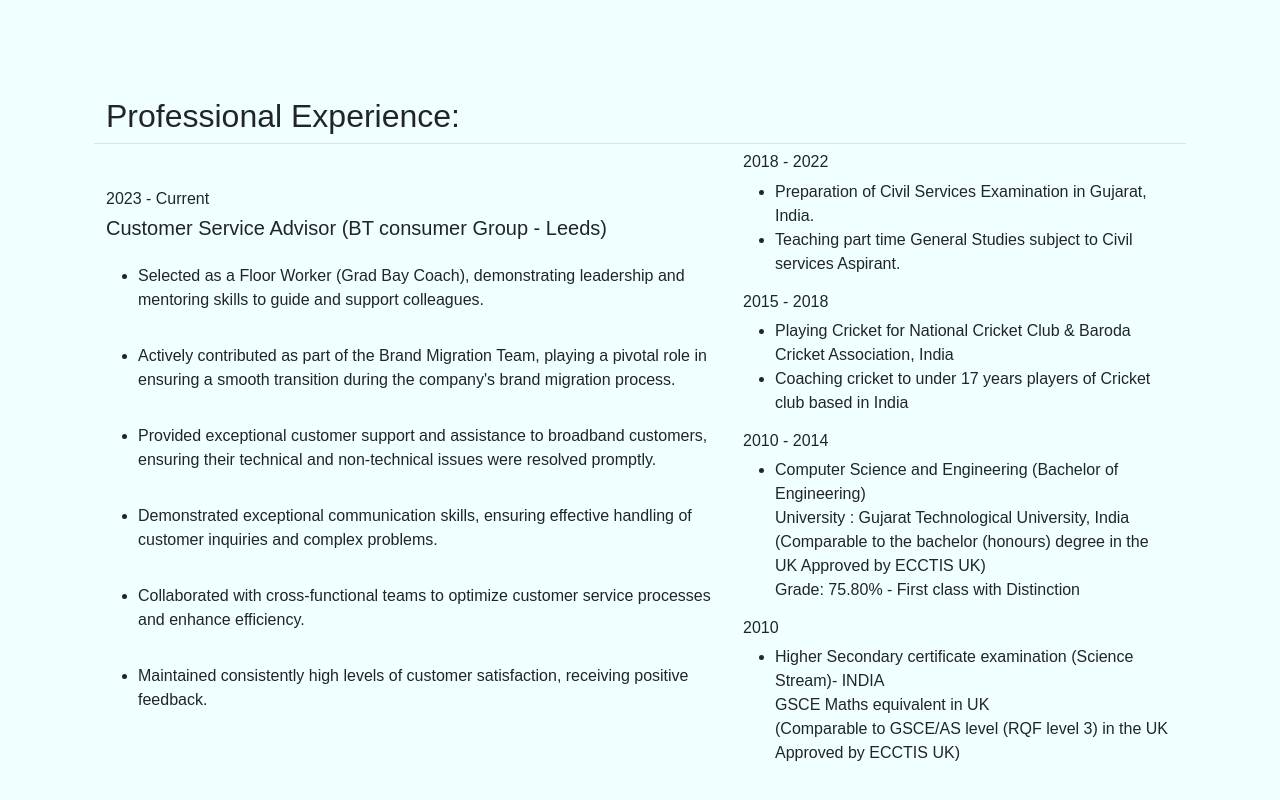
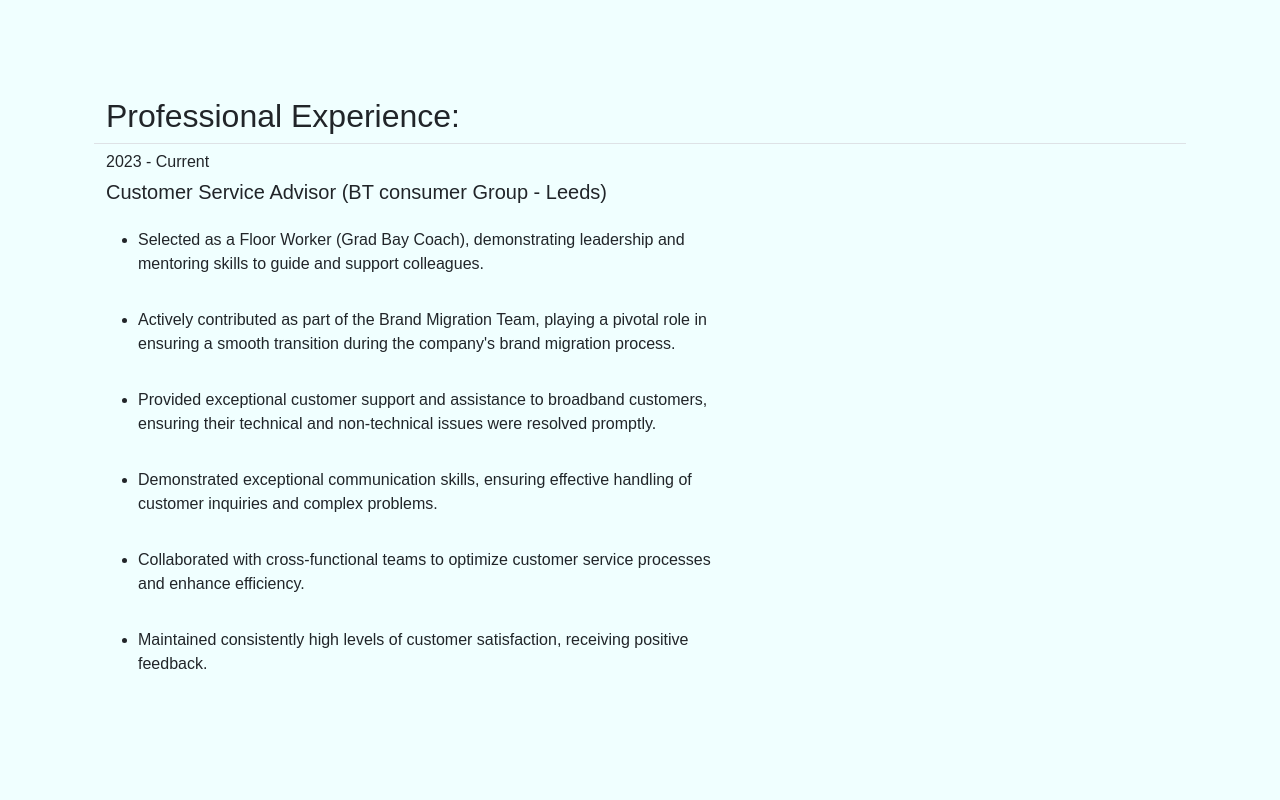
Before and after one commit to asrf786/portfoliowebsite, a plain HTML site: page index.html in a window 1280 px wide. Shown: the part 1910-2710 px from the top of the page. Drawn offline with nearby package versions, Linux system fonts and the light colour scheme.

Commit message:
Update index.html

```diff
--- a/index.html
+++ b/index.html
@@ -307,49 +307,7 @@
             </ul>
           </div>
         </div>
-        <div class="col-md-10 mx-auto col-lg-5">
-          <h6>2018 - 2022</h6>
-          <ul>
-            <li>
-              Preparation of Civil Services Examination in Gujarat, India.
-            </li>
-            <li>
-              Teaching part time General Studies subject to Civil services
-              Aspirant.
-            </li>
-          </ul>
-          <h6>2015 - 2018</h6>
-          <ul>
-            <li>
-              Playing Cricket for National Cricket Club & Baroda Cricket
-              Association, India
-            </li>
-            <li>
-              Coaching cricket to under 17 years players of Cricket club based
-              in India
-            </li>
-          </ul>
-          <h6>2010 - 2014</h6>
-          <ul>
-            <li>
-              Computer Science and Engineering (Bachelor of Engineering)<br />
-              University : Gujarat Technological University, India<br />
-              (Comparable to the bachelor (honours) degree in the UK Approved by
-              ECCTIS UK)<br />
-              Grade: 75.80% - First class with Distinction
-            </li>
-          </ul>
-          <h6>2010</h6>
-          <ul>
-            <li>
-              Higher Secondary certificate examination (Science Stream)-
-              INDIA<br />
-              GSCE Maths equivalent in UK<br />
-              (Comparable to GSCE/AS level (RQF level 3) in the UK Approved by
-              ECCTIS UK)
-            </li>
-          </ul>
-        </div>
+
       </div>
       <!--Experience Section End  -->
     </div>
```
